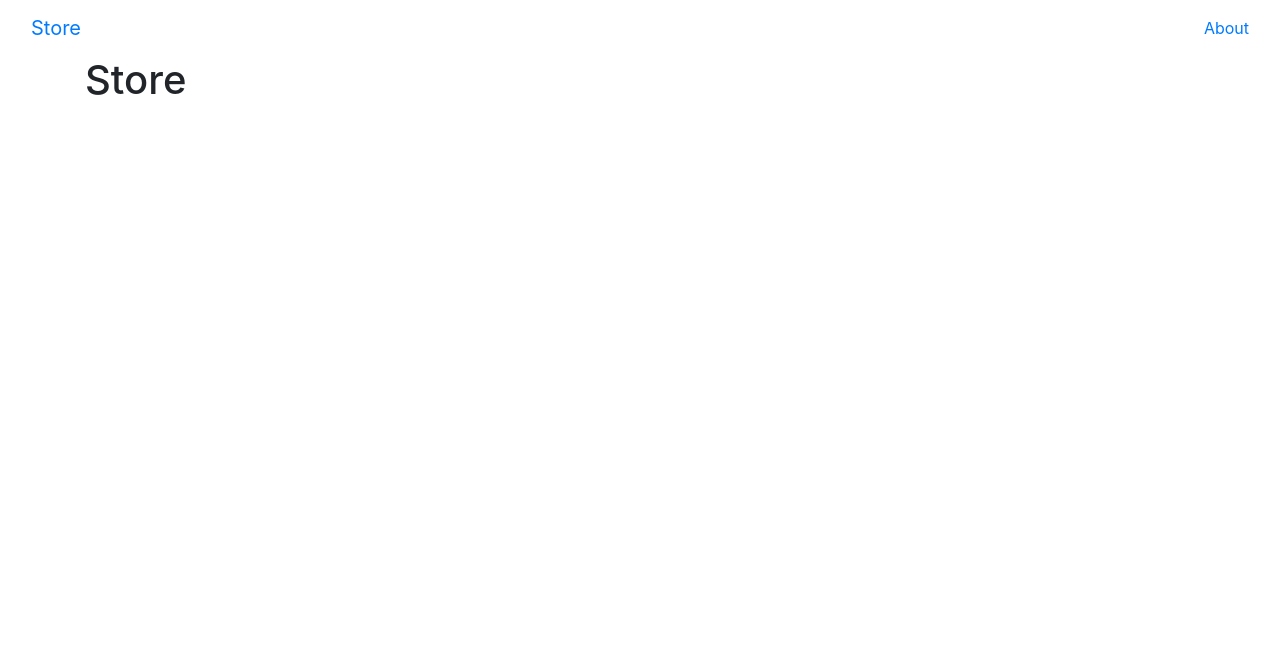
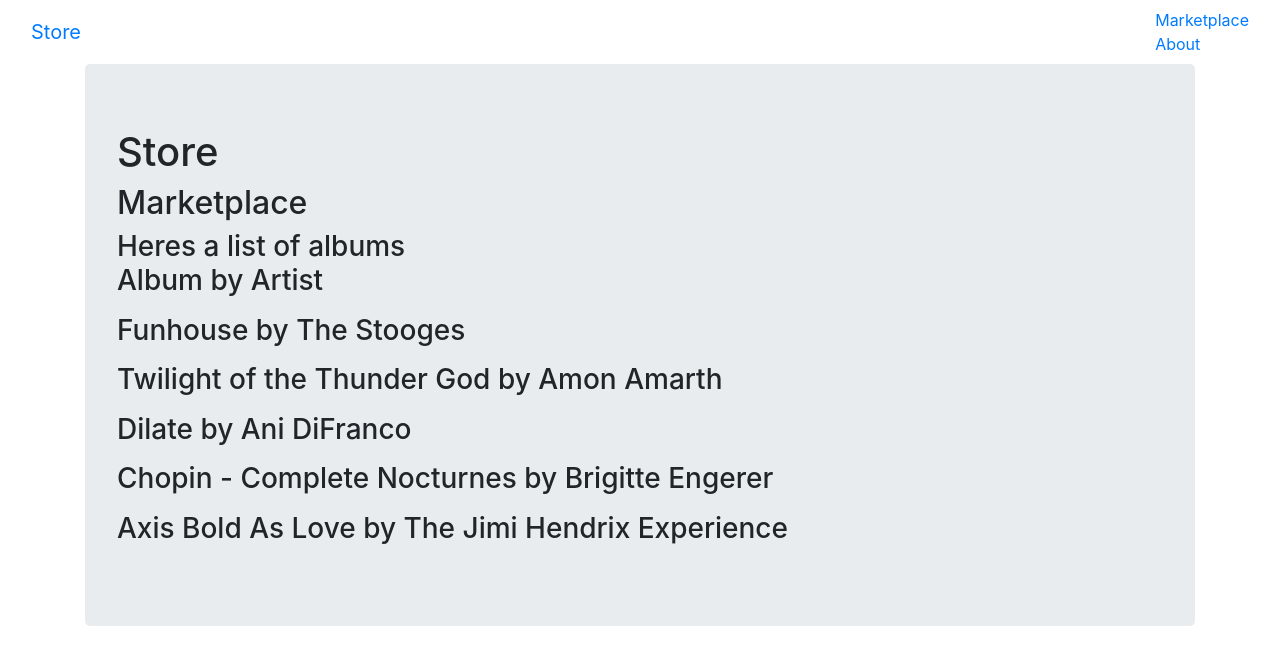
Before and after one commit to ryanleslie33/store, an Angular app: page /marketplace in a window 1280 px wide. Before the commit this address led to /. Shown: the top 664 px of the page. Built offline with nearby package versions, Linux system fonts and the light colour scheme.

Commit message:
add marketplace and about routes with styiling

```diff
--- /dev/null
+++ b/src/app/album.model.ts
@@ -0,0 +1,3 @@
+export class Album {
+  constructor (public title: string, public artist: string, public description: string, public id: number) { }
+}
--- a/src/app/app.component.html
+++ b/src/app/app.component.html
@@ -4,12 +4,15 @@
       <a class="navbar-brand" routerLink="">Store</a>
     </div>
     <ul class="nav navbar-nav navbar-right">
+      <li><a routerLink="marketplace">Marketplace</a></li>
       <li><a routerLink="about">About</a></li>
     </ul>
   </div>
 </nav>
 
 <div class="container">
-  <h1>{{title}}</h1>
-  <router-outlet></router-outlet>
+  <div class="jumbotron">
+    <h1>{{title}}</h1>
+    <router-outlet></router-outlet>
+  </div>
 </div>
--- a/src/app/app.module.ts
+++ b/src/app/app.module.ts
@@ -8,13 +8,15 @@
 import { WelcomeComponent } from './welcome/welcome.component';
 import { routing } from './app.routing';
 import { AboutComponent } from './about/about.component';
+import { MarketplaceComponent } from './marketplace/marketplace.component';
 
 
 @NgModule({
   declarations: [
     AppComponent,
     WelcomeComponent,
-    AboutComponent
+    AboutComponent,
+    MarketplaceComponent
   ],
   imports: [
     BrowserModule,
--- a/src/app/app.routing.ts
+++ b/src/app/app.routing.ts
@@ -3,6 +3,7 @@
 import { Routes, RouterModule } from '@angular/router';
 import { WelcomeComponent } from './welcome/welcome.component';
 import { AboutComponent } from './about/about.component';
+import { MarketplaceComponent } from './marketplace/marketplace.component'
 
 const appRoutes: Routes = [
   {
@@ -12,6 +13,10 @@
   {
     path: 'about',
     component: AboutComponent
+  },
+  {
+    path: 'marketplace',
+    component: MarketplaceComponent
   }
 ];
 
--- /dev/null
+++ b/src/app/marketplace/marketplace.component.html
@@ -0,0 +1,9 @@
+
+  <h2>Marketplace</h2>
+  <h3>Heres a list of albums<h3>
+
+  <div class="panel panel-default" *ngFor="let album of albums">
+    <div class="panel-body">
+      <p>{{album.title}} by {{album.artist}}</p>
+    </div>
+  </div>
--- /dev/null
+++ b/src/app/marketplace/marketplace.component.ts
@@ -0,0 +1,23 @@
+import { Component, OnInit } from '@angular/core';
+import { Album } from '../album.model'
+
+@Component({
+  selector: 'app-marketplace',
+  templateUrl: './marketplace.component.html',
+  styleUrls: ['./marketplace.component.css']
+})
+export class MarketplaceComponent {
+  albums: Album[] = [
+    new Album("Album", "Artist", "This albums description", 1),
+    new Album("Funhouse", "The Stooges",
+    "The second  album from the American rock band, released in 1970 by Elektra Records.", 2),
+    new Album("Twilight of the Thunder God", "Amon Amarth",
+    "Seventh album by the Swedish band, released in 2008, based on Thor's battle with the serpent Jörmungandr.", 3),
+    new Album("Dilate", "Ani DiFranco",
+    "Her highest-selling and most acclaimed album, released in 1996.", 4),
+    new Album("Chopin - Complete Nocturnes", "Brigitte Engerer",
+    "Released in 2010, this is Engerer's own rendition of the classical composer Chopin.", 5),
+    new Album("Axis Bold As Love", "The Jimi Hendrix Experience",
+    "Second studio album by the English-American band, released in 1967.", 6)
+  ]
+}
--- a/src/app/welcome/welcome.component.html
+++ b/src/app/welcome/welcome.component.html
@@ -1,2 +1 @@
 <h2>Welcome to our store!</h2>
-<a routerLink="about">About</a>
```
Also changed, not shown: src/app/marketplace/marketplace.component.css (added), 1 other file (tests, documents, lock files or other folders).
